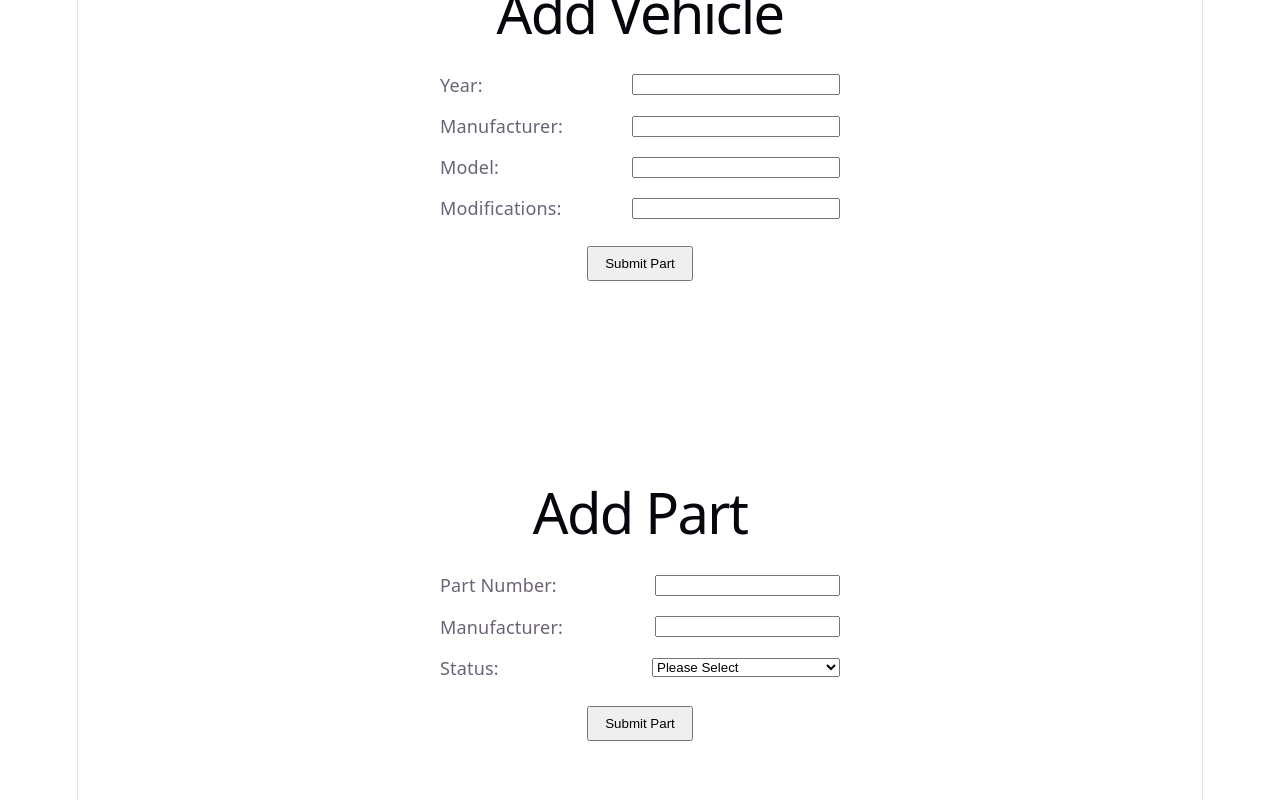
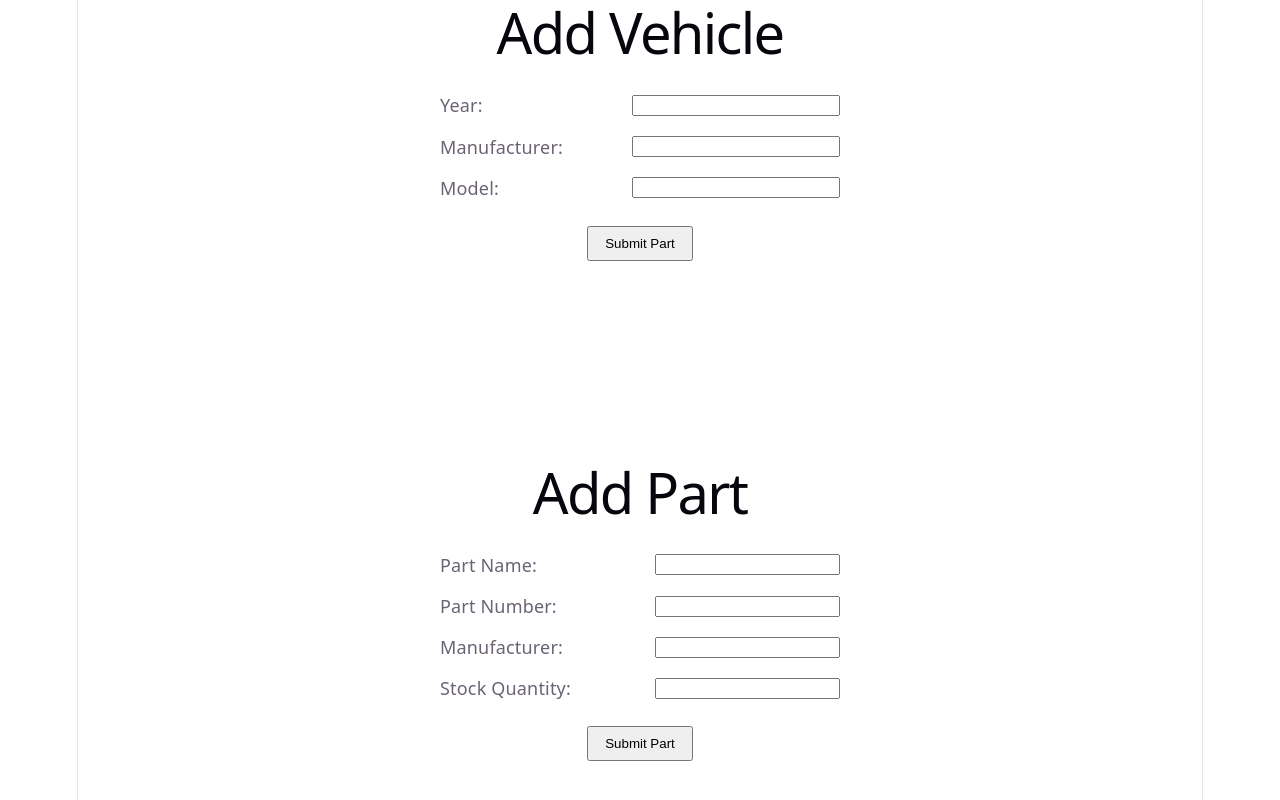
Before and after one commit to waniven/Workshop-Booking-System, a React app in the folder frontend/: page / in a window 1280 px wide. Shown: the part 596-1396 px from the top of the page. Built offline with nearby package versions, Linux system fonts and the light colour scheme; the HTML template or start-up script is replaced by a standard one.

Commit message:
modifyed the from components to match the updated backend

```diff
--- a/frontend/src/components/ContactFromComponent.jsx
+++ b/frontend/src/components/ContactFromComponent.jsx
@@ -21,27 +21,27 @@ export function ContactForm() {
       !phoneNumber.trim() ||
       !email.trim()
     ) {
-      alert("All fields are required! Please fill out every item.");
+      alert("All fields are required. Please fill out every item.");
       return;
     }
 
     if (!validateString(firstName)) {
-      alert("Invalid First Name! Use only letters, numbers, and spaces.");
+      alert("Invalid First Name. Use only letters, numbers, and spaces.");
       return;
     }
 
     if (!validateString(lastName)) {
-      alert("Invalid Last Name! Use only letters, numbers, and spaces.");
+      alert("Invalid Last Name. Use only letters, numbers, and spaces.");
       return;
     }
 
     if (!validateEmail(email)) {
-      alert("Invalid Email! follow user@domain.com schema.");
+      alert("Invalid Email. follow user@domain.com schema.");
       return;
     }
 
     if (!validatePhoneNumber(phoneNumber)) {
-      alert("Invalid Phone Number! Use number code e.g +64 or leading 0.");
+      alert("Invalid Phone Number. Use number code e.g +64 or leading 0.");
       return;
     }
 
--- a/frontend/src/components/PartfromComponent.jsx
+++ b/frontend/src/components/PartfromComponent.jsx
@@ -1,33 +1,45 @@
 import { useState } from "react";
-import { validateString, validatePartStatus } from "../utils/validatorUtil";
+import { validateString, validateStockQuantity } from "../utils/validatorUtil";
 
 export function PartForm() {
+  const [partName, setPartName] = useState("");
   const [partNumber, setPartNumber] = useState("");
   const [manufacturer, setManufacturer] = useState("");
-  const [status, setStatus] = useState("");
+  const [stockQuantity, setStockQuantity] = useState("");
 
   const handleSubmit = async (event) => {
     event.preventDefault();
 
-    if (!partNumber.trim() || !manufacturer.trim() || !status) {
-      alert("All fields are required! Please fill out every item.");
+    if (
+      !partName.trim() ||
+      !partNumber.trim() ||
+      !manufacturer.trim() ||
+      !stockQuantity
+    ) {
+      alert("All fields are required. Please fill out every item.");
       return;
     }
 
     if (!validateString(partNumber)) {
-      alert("Invalid Part Number! Use only letters, numbers, and spaces.");
+      alert("Invalid Part Number. Use only letters, numbers, and spaces.");
       return;
     }
 
-    if (!validatePartStatus(status)) {
-      alert("Please select a valid status!");
+    if (!validateString(manufacturer)) {
+      alert("Invalid manufacturer. Use only letters, numbers, and spaces.");
+      return;
+    }
+
+    if (!validateStockQuantity(stockQuantity)) {
+      alert("Stock Quantity cannot be a negative number.");
       return;
     }
 
     const formData = {
+      partName: partName.trim(),
       partNumber: partNumber.trim(),
       manufacturer: manufacturer.trim(),
-      status: status,
+      stockQuantity: stockQuantity.trim(),
     };
 
     try {
@@ -42,9 +54,10 @@ export function PartForm() {
       if (response.ok) {
         alert("Success! Part data saved to the system.");
 
+        setPartName("");
         setPartNumber("");
         setManufacturer("");
-        setStatus("");
+        setStockQuantity("");
       } else {
         alert("Server error: Failed to save part data.");
       }
@@ -74,6 +87,23 @@ export function PartForm() {
         }}
       >
         <h1>Add Part</h1>
+
+        <label
+          style={{
+            display: "flex",
+            justifyContent: "space-between",
+            alignItems: "center",
+          }}
+        >
+          Part Name:
+          <input
+            type="text"
+            value={partName}
+            onChange={(e) => setPartName(e.target.value)}
+            style={{ marginLeft: "10px" }}
+          />
+        </label>
+
         <label
           style={{
             display: "flex",
@@ -113,19 +143,13 @@ export function PartForm() {
             alignItems: "center",
           }}
         >
-          Status:
-          <select
-            value={status}
-            onChange={(e) => setStatus(e.target.value)}
-            style={{ marginLeft: "10px", width: "188px" }}
-          >
-            <option value="" disabled hidden>
-              Please Select
-            </option>
-            <option value="Available">Available</option>
-            <option value="Ordered">Ordered</option>
-            <option value="Requested">Requested</option>
-          </select>
+          Stock Quantity:
+          <input
+            type="text"
+            value={stockQuantity}
+            onChange={(e) => setStockQuantity(e.target.value)}
+            style={{ marginLeft: "10px" }}
+          />
         </label>
 
         <button
--- a/frontend/src/components/VehiclefromComponent.jsx
+++ b/frontend/src/components/VehiclefromComponent.jsx
@@ -5,18 +5,17 @@ export function VehicleForm() {
   const [year, setYear] = useState("");
   const [manufacturer, setManufacturer] = useState("");
   const [model, setModel] = useState("");
-  const [modifications, setModifications] = useState("");
 
   const handleSubmit = async (event) => {
     event.preventDefault();
 
-    if (
-      !year.trim() ||
-      !manufacturer.trim() ||
-      !model.trim() ||
-      !modifications.trim()
-    ) {
+    if (!year.trim() || !manufacturer.trim() || !model.trim()) {
       alert("All fields are required! Please fill out every item.");
+      return;
+    }
+
+    if (!validateVehicleDate(year)) {
+      alert("Invalid year input. Use 1886 to next year.");
       return;
     }
 
@@ -32,16 +31,10 @@ export function VehicleForm() {
       return;
     }
 
-    if (!validateVehicleDate(year)) {
-      alert("Invalid year input. Use 1886 to next year.");
-      return;
-    }
-
     const formData = {
       year: year.trim(),
       manufacturer: manufacturer.trim(),
       model: model.trim(),
-      modifications: modifications.trim(),
     };
 
     try {
@@ -59,7 +52,6 @@ export function VehicleForm() {
         setYear("");
         setManufacturer("");
         setModel("");
-        setModifications("");
       } else {
         alert("Server error: Failed to save vehicle data.");
       }
@@ -138,22 +130,6 @@ export function VehicleForm() {
           />
         </label>
 
-        <label
-          style={{
-            display: "flex",
-            justifyContent: "space-between",
-            alignItems: "center",
-          }}
-        >
-          <span>Modifications:</span>
-          <input
-            type="text"
-            value={modifications}
-            onChange={(e) => setModifications(e.target.value)}
-            style={{ width: "200px" }}
-          />
-        </label>
-
         <button
           type="submit"
           style={{
--- a/frontend/src/utils/validatorUtil.js
+++ b/frontend/src/utils/validatorUtil.js
@@ -34,10 +34,18 @@ function validateVehicleDate(date) {
   return false;
 }
 
+function validateStockQuantity(stockQuantity) {
+  if (stockQuantity < 0) {
+    return false;
+  }
+  return true;
+}
+
 export {
   validatePhoneNumber,
   validateEmail,
   validateString,
   validatePartStatus,
   validateVehicleDate,
+  validateStockQuantity,
 };
```
Also changed, not shown: 1 other file (tests, documents, lock files or other folders).
